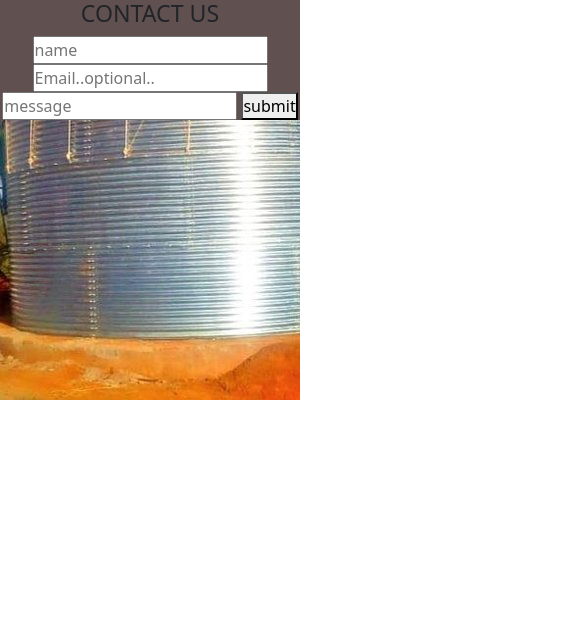
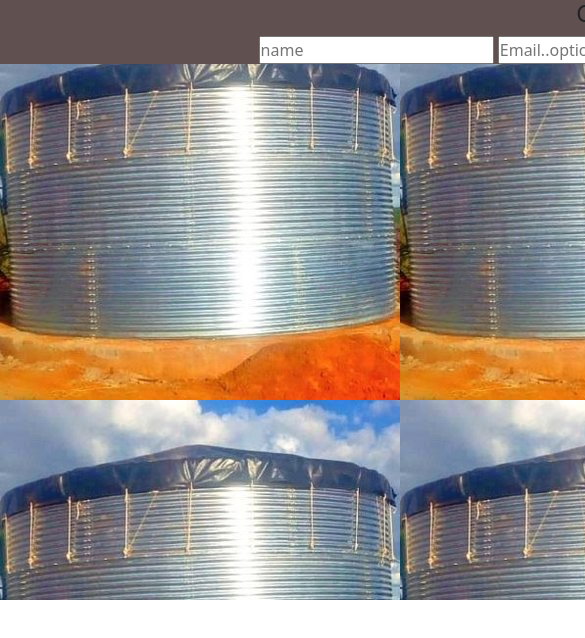
Before and after one commit to nazonasirkey/jub, a plain HTML site: page index.html in a window 390 px wide. Shown: the top 638 px of the page, 585 px wide, since content can reach past the window. Drawn offline with nearby package versions, Linux system fonts and the light colour scheme.

```diff
--- a/style.css
+++ b/style.css
@@ -12,15 +12,3 @@
     text-align: center;
     background-color: rgb(97, 80, 80);
 }
-
-@media (max-width: 600px) {
-    .form{
-        text-align: center;
-    }
-    .contact{
-        text-align: center;
-        height: 400px;
-        width: 300px;
-
-    }
-}
```
